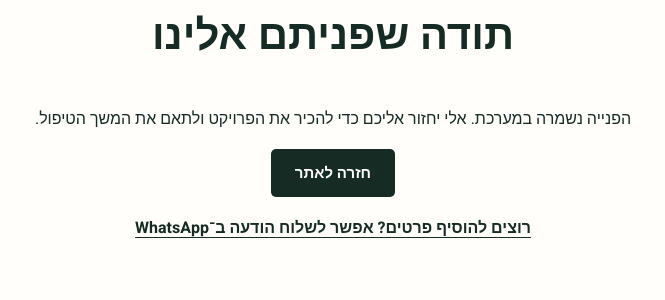
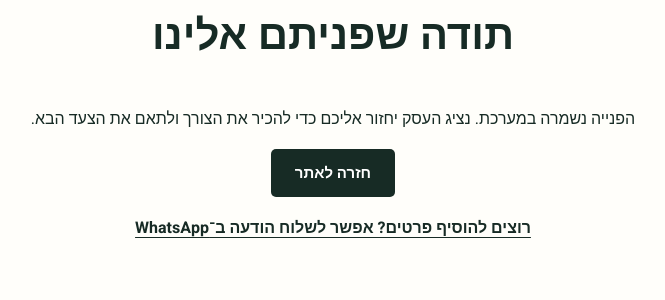
Before and after one commit to mv89-heb/business-mvp, a Flask app: page /thanks in a window 1280 px wide. Shown: the part 343-643 px from the top of the page, without its empty margins (307-972 px from the left). Run offline with Flask 3, Linux system fonts and the light colour scheme; some libraries are stand-ins or nearby versions.

Commit message:
refactor: make confirmation page business neutral

```diff
--- a/templates/thanks.html
+++ b/templates/thanks.html
@@ -1,13 +1,13 @@
 {% extends "base.html" %}
-{% block title %}הפנייה התקבלה | אלי כהן בניה ועץ{% endblock %}
+{% block title %}הפנייה התקבלה | {{ business.name }}{% endblock %}
 {% block content %}
 <section class="thanks">
   <div class="thanks-mark">✓</div>
   <span class="eyebrow">הפרטים התקבלו בהצלחה</span>
   <h1>תודה שפניתם אלינו</h1>
-  <p>הפנייה נשמרה במערכת. אלי יחזור אליכם כדי להכיר את הפרויקט ולתאם את המשך הטיפול.</p>
+  <p>הפנייה נשמרה במערכת. נציג העסק יחזור אליכם כדי להכיר את הצורך ולתאם את הצעד הבא.</p>
   {% if lead_id %}<div class="lead-reference"><span>מספר הפנייה שלכם</span><strong>#{{ lead_id }}</strong><small>מומלץ לשמור את המספר לצורך בירור בהמשך.</small></div>{% endif %}
   <a class="button primary" href="/">חזרה לאתר</a>
-  <a class="thanks-whatsapp" href="https://wa.me/972507208386" target="_blank" rel="noopener">רוצים להוסיף פרטים? אפשר לשלוח הודעה ב־WhatsApp</a>
+  {% if business.contact.whatsapp_url %}<a class="thanks-whatsapp" href="{{ business.contact.whatsapp_url }}" target="_blank" rel="noopener">רוצים להוסיף פרטים? אפשר לשלוח הודעה ב־WhatsApp</a>{% endif %}
 </section>
 {% endblock %}
```
